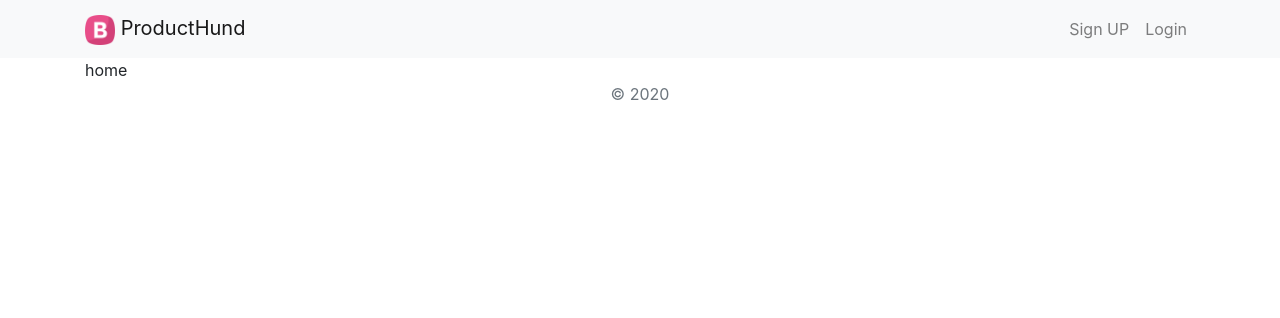
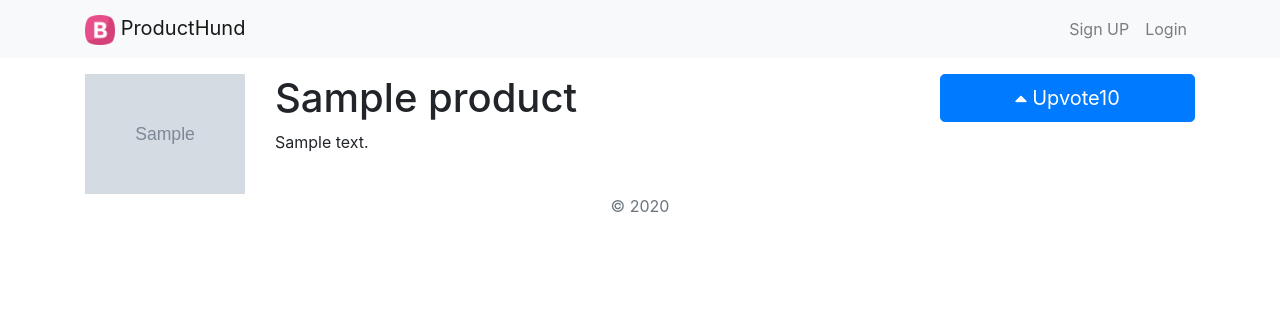
Before and after one commit to Reduan413/producthunt, a Django app: page / in a window 1280 px wide. Shown: the top 318 px of the page. Run offline with Django 3.2, Linux system fonts and the light colour scheme; tables that the repository leaves empty hold one stand-in row (values such as "Sample post"); grey boxes marked "Sample" are stand-in pictures; some libraries are stand-ins or nearby versions.

Commit message:
home commit

```diff
--- a/producthunt/templates/base.html
+++ b/producthunt/templates/base.html
@@ -23,6 +23,7 @@
 <link rel="manifest" href="/docs/4.4/assets/img/favicons/manifest.json">
 <link rel="mask-icon" href="/docs/4.4/assets/img/favicons/safari-pinned-tab.svg" color="#563d7c">
 <link rel="icon" href="/docs/4.4/assets/img/favicons/favicon.ico">
+<link rel="stylesheet" href="https://cdnjs.cloudflare.com/ajax/libs/font-awesome/4.7.0/css/font-awesome.min.css">
 <meta name="msapplication-config" content="/docs/4.4/assets/img/favicons/browserconfig.xml">
 <meta name="theme-color" content="#563d7c">
 
@@ -51,7 +52,7 @@
   <nav class="navbar  navbar-light bg-light navbar-expand-sm"  style="background-color: black;">
       <div class="container">
 
-          <a href="#" class="navbar-brand " href="">
+          <a class="navbar-brand " href="{% url 'home' %}">
               <img src="{% static 'loge.png' %}" class="d-inline-block align-top/" width=30px height=30px>
               ProductHund</a>
 
@@ -59,6 +60,7 @@
             <div class="navbar-nav ml-auto">
               {% if user.is_authenticated %}
                   <h5 class="nav-item nav-link">Hello..{{ user.username }}</h5>
+                  <a class="nav-item nav-link" href="{% url 'create' %}"><i class="fa fa-plus"></i></a>
                   <a class="nav-item nav-link" href="{% url 'logout' %}">logout</a>
               {% else %}
                   <a class="nav-item nav-link" href="{% url 'signup' %}">Sign UP</a>
--- a/products/templates/products/detail.html
+++ b/products/templates/products/detail.html
@@ -21,10 +21,10 @@
 </div>
 <div class="row">
     <div class="col-4">
-        <h4>Hunted By {{ product.hunter.username }}</h4>
+        <h4><i class="fa fa-search" aria-hidden="true"></i>Hunted By {{ product.hunter.username }}</h4>
     </div>
     <div class="col-4 text-right" >
-        <h4>{{ product.pub_date_pretty }}</h4>
+        <h4><i class="fa fa-clock-o"></i>{{ product.pub_date_pretty }}</h4>
     </div>
 </div>
 <br/>
--- a/products/templates/products/home.html
+++ b/products/templates/products/home.html
@@ -1,5 +1,22 @@
 {% extends 'base.html' %}
 
 {% block content %}
-home
+{% for product in products.all %}
+ <div class="row pt-3">
+ <div class="col-2" onclick="window.location='{% url 'detail' product.id %}'" style="cursor:pointer ">
+   <img src="{{ product.icon.url }}" class="img-fluid" />
+ </div>
+ <div class="col-7" onclick="window.location='{% url 'detail' product.id %}'" style="cursor:pointer ">
+  <h1>{{ product.title }}</h1>
+  <p>{{ product.summary }}</p>
+ </div>
+ <div class="col-3" onclick="window.location='{% url 'detail' product.id %}'">
+   <a href="javascript:{document.getElementById('upvote{{ product.id }}').submit() }"><button class="btn btn-primary btn-lg btn-block"><i class="fa fa-caret-up"></i>    Upvote{{ product.votes_total }}</button></a>
+ </div>
+ </div>
+  <form id="upvote{{ product.id }}" method="post" action="{% url 'upvote' product.id %}">
+    {% csrf_token %}
+    <input type="hidden">
+  </form>
+{% endfor %}
 {% endblock %}
--- a/products/views.py
+++ b/products/views.py
@@ -4,9 +4,10 @@ from django.contrib.auth.decorators import login_required
 from .models import Product
 from django.utils import timezone
 def home(request):
-    return render(request, 'products/home.html')
+    products = Product.objects
+    return render(request, 'products/home.html',{'products': products})
 
-@login_required
+@login_required(login_url="/accounts/signup")
 def create(request):
     if request.method == 'POST':
         if request.POST['title'] and request.POST['body'] and request.POST['url'] and request.FILES['image'] and request.FILES['icon']:
@@ -33,7 +34,7 @@ def create(request):
 def detail(request, product_id):
     product = get_object_or_404(Product, pk=product_id)
     return render(request, 'products/detail.html', {'product':product})
-@login_required
+@login_required(login_url="/accounts/signup")
 def upvote(request, product_id):
     if request.method == 'POST':
         product = get_object_or_404(Product, pk=product_id)
```
